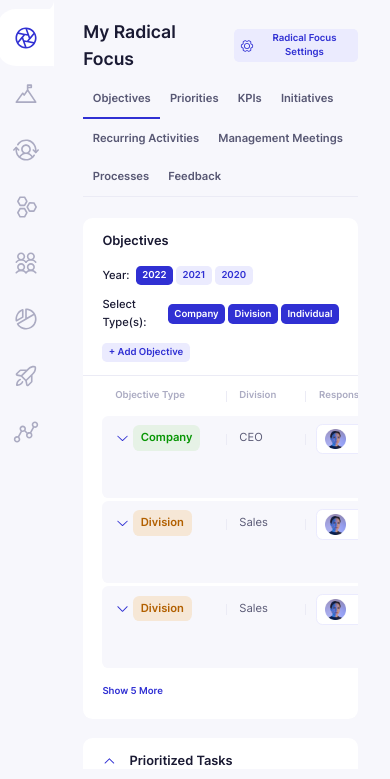
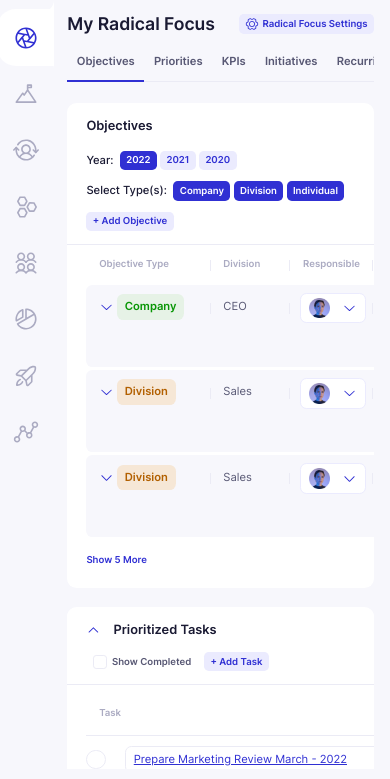
Before and after one commit to DhruviCitrusbug/upskill-html-css-3, a plain HTML site: page index.html in a window 390 px wide. Shown: the part 65-844 px from the top of the page. Drawn offline with nearby package versions, Linux system fonts and the light colour scheme.

Commit message:
Review points

```diff
--- a/assets/css/styles.css
+++ b/assets/css/styles.css
@@ -362,6 +362,7 @@ hr .navbar-divider {
 .main-content-header {
     padding-bottom: 0.8rem;
     gap: 2rem;
+    flex-wrap: wrap;
 }
 
 .main-content-header button {
@@ -376,19 +377,24 @@ hr .navbar-divider {
     border-radius: 0.6rem;
 }
 
-.main-content-navbar {
+.main-content-navbar-wrapper {
+    height: 4.8rem;
     border-bottom: var(--Divider-Color) solid 1px;
     margin-bottom: 1.4rem;
-    flex-wrap: wrap;
+}
+
+.main-content-navbar {
+    overflow-x: auto;
+    display: flex;
 }
 
 .main-content-navbar-item {
     font-weight: 600;
     font-size: 1.4rem !important;
-    line-height: 2.4rem;
     padding: 1.2rem;
     text-align: center;
     color: var(--Text-Color-Dark-Gray) !important;
+    align-items: center;
 }
 
 a.active {
@@ -449,6 +455,7 @@ a.active {
 
 .filter-options {
     gap: 0.4rem;
+    flex-wrap: wrap;
 }
 
 .filter-options p {
@@ -1424,7 +1431,7 @@ input[type='range']::-webkit-slider-thumb {
 
     #detail-sidebar {
         position: fixed;
-        left: 64px;
+        left: 6.4rem;
         height: 100vh;
         z-index: 1;
     }
@@ -1445,6 +1452,10 @@ input[type='range']::-webkit-slider-thumb {
         gap: 2rem;
     }
 
+    #main-content-wrapper {
+        padding: 4rem 3rem 0rem 3rem;
+    }
+
 }
 
 @media (max-width: 577px) {
@@ -1453,4 +1464,8 @@ input[type='range']::-webkit-slider-thumb {
         font-size: 8px !important;
     }
 
+    #main-content-wrapper {
+        padding: 3rem 2rem 0rem 2rem;
+    }
+
 }
--- a/assets/js/script.js
+++ b/assets/js/script.js
@@ -43,7 +43,6 @@ $(document).ready(function () {
     });
 
     $(".main-content-navbar a").click(function (e) {
-        e.preventDefault();
         $(".main-content-navbar a").removeClass("active");
         $(this).addClass("active");
         let targetId = $(this).attr("href");
--- a/index.html
+++ b/index.html
@@ -187,15 +187,17 @@
                     <h1>My Radical Focus</h1>
                     <button type="button" class="d-flex align-items-center"><span><img src="assets/images/settings.svg"></span>Radical Focus Settings</button>
                 </div>
-                <div class="main-content-navbar d-flex">
+                <div class="main-content-navbar-wrapper">
+                    <div class="main-content-navbar">
                         <a href="#objectives-container" class="active"><div class="main-content-navbar-item">Objectives</div></a>
                         <a href="#prioritized-task-container"><div class="main-content-navbar-item">Priorities</div></a>
                         <a href="#kpis-container"><div class="main-content-navbar-item">KPIs</div></a>
                         <a href="#"><div class="main-content-navbar-item">Initiatives</div></a>
-                    <a href="#"><div class="main-content-navbar-item">Recurring Activities</div></a>
-                    <a href="#"><div class="main-content-navbar-item">Management Meetings</div></a>
+                        <a href="#"><div class="main-content-navbar-item" style="width: max-content;">Recurring Activities</div></a>
+                        <a href="#"><div class="main-content-navbar-item" style="width: max-content;">Management Meetings</div></a>
                         <a href="#"><div class="main-content-navbar-item">Processes</div></a>
                         <a href="#"><div class="main-content-navbar-item">Feedback</div></a>
+                    </div>
                 </div>
                 <div id="detail-section-wrapper">
                     <section id="objectives-container" class="container-style">
```
Lines whose indentation alone changed are shown as unchanged.
